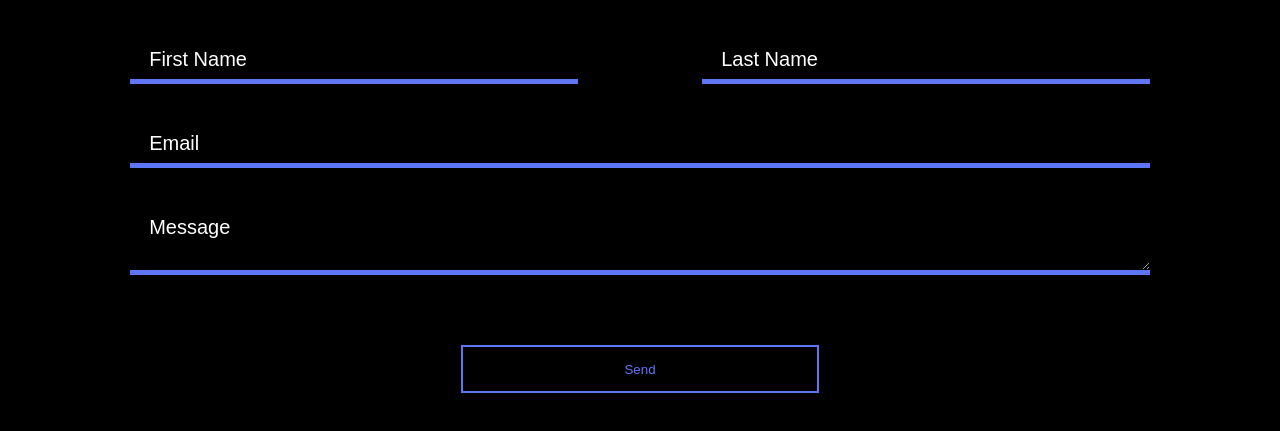
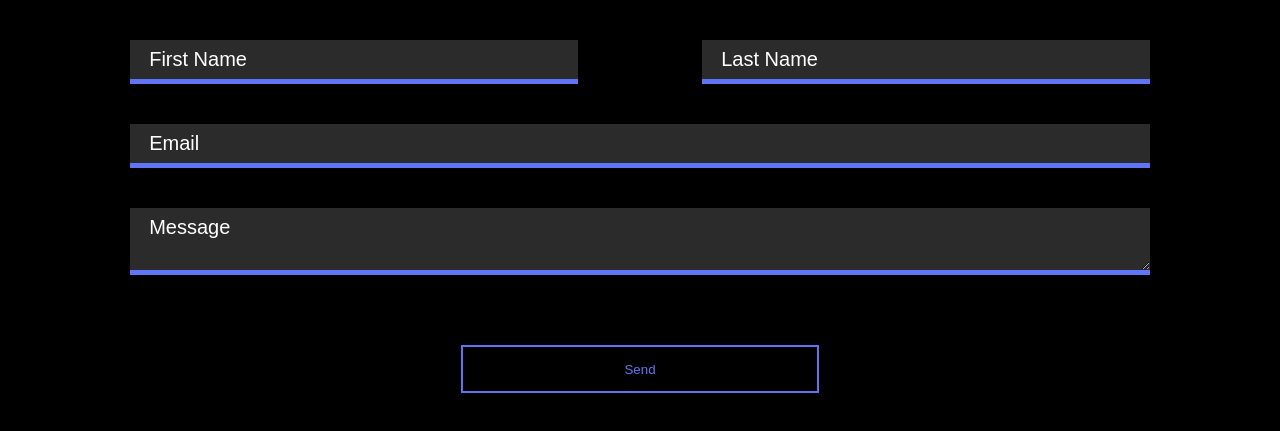
Before and after one commit to griffinjoshs/GriffinJSsnapscroll, a website: page public/contact.html in a window 1280 px wide. Shown: the part 291-722 px from the top of the page. Drawn offline with nearby package versions, Linux system fonts and the light colour scheme.

```diff
--- a/public/assets/css/input.css
+++ b/public/assets/css/input.css
@@ -37,7 +37,7 @@
   } */
 
   .input {
-    background: transparent;
+    background: rgb(44, 43, 43);
     color: var(--textColor);
     outline: none;
     font-family: "Rubik", sans-serif;
--- a/public/contact.html
+++ b/public/contact.html
@@ -3,7 +3,7 @@
 <head>
     <meta charset="UTF-8" />
       <meta name="viewport" content="width=device-width, initial-scale=1.0" />
-      <link rel="icon" type="image/x-icon" href="./assets/media/images/Griffin-logo.png">
+      <link rel="icon" type="image/x-icon" href="./assets/images/Griffin-logo.png">
       <title>Contact</title>
       <script
         type="module"
```
Also changed, not shown: public/digitalmarketing.html (+1 -1 lines), public/hire.html (+1 -1 lines), public/webdev.html (+1 -1 lines).
